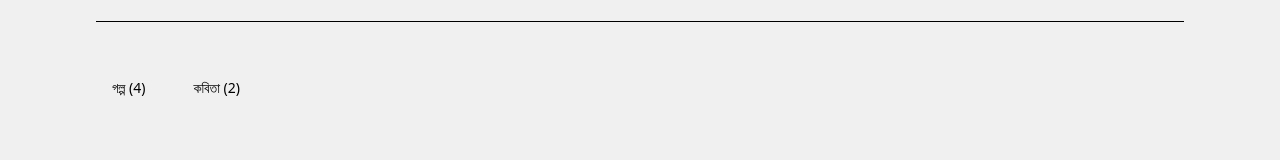
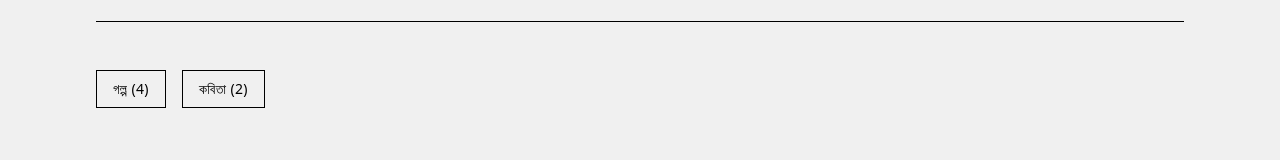
Before and after one commit to Atom9950/sleek-scribe-magazine, a React (Vite) app: page /posts in a window 1280 px wide. Shown: the part 213-373 px from the top of the page. Built offline with nearby package versions, Linux system fonts and the light colour scheme; no server answers; a web font is replaced by a local one.

Commit message:
final change, i won't touch ts again!

```diff
--- a/src/pages/AllPostsPage.tsx
+++ b/src/pages/AllPostsPage.tsx
@@ -189,7 +189,7 @@ const AllPostsPage = () => {
                 <a
                   key={category}
                   href={`#${category}`}
-                  className="px-4 py-2 bg-muted rounded-full text-sm hover:bg-muted-foreground hover:text-background transition-colors"
+                   className="text-black border border-black px-4 py-2 text-sm font-medium tracking-wide hover:bg-black hover:text-white transition-colors duration-300 disabled:opacity-50 disabled:cursor-not-allowed whitespace-nowrap"
                 >
                   {category} ({posts.length})
                 </a>
```
